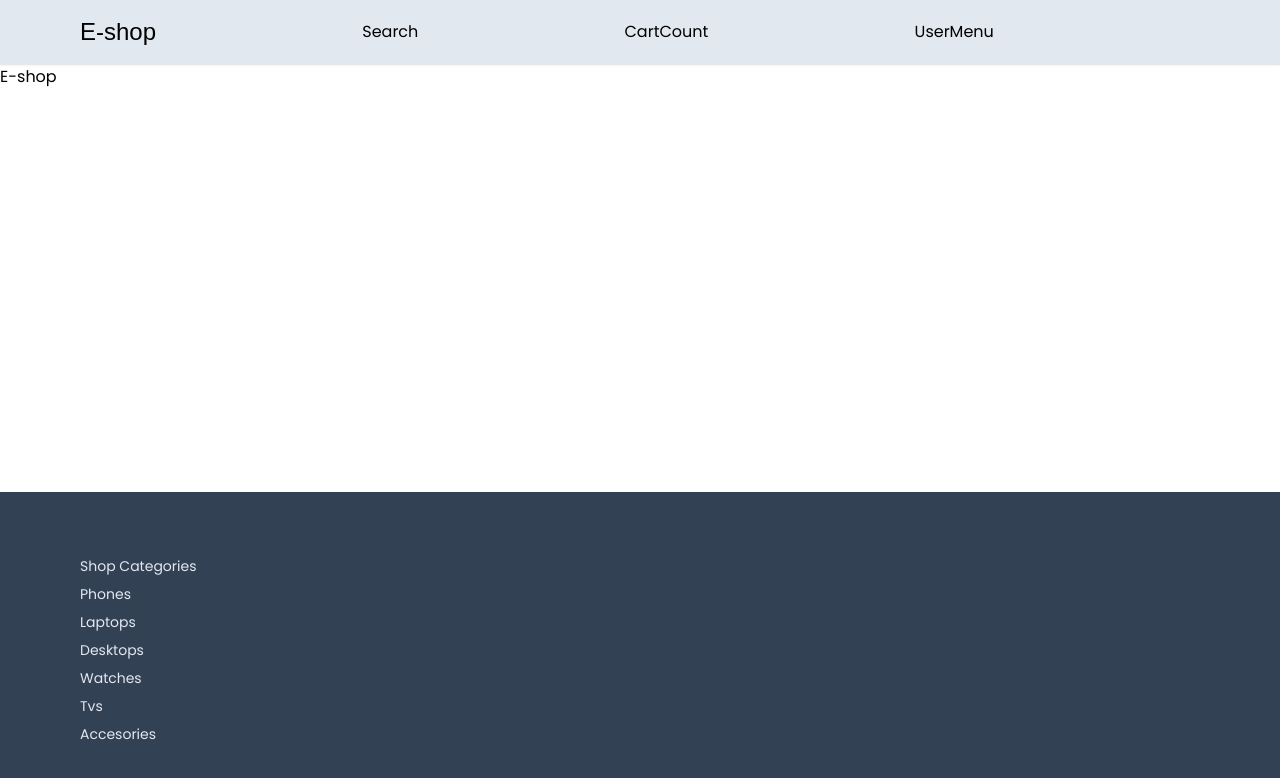
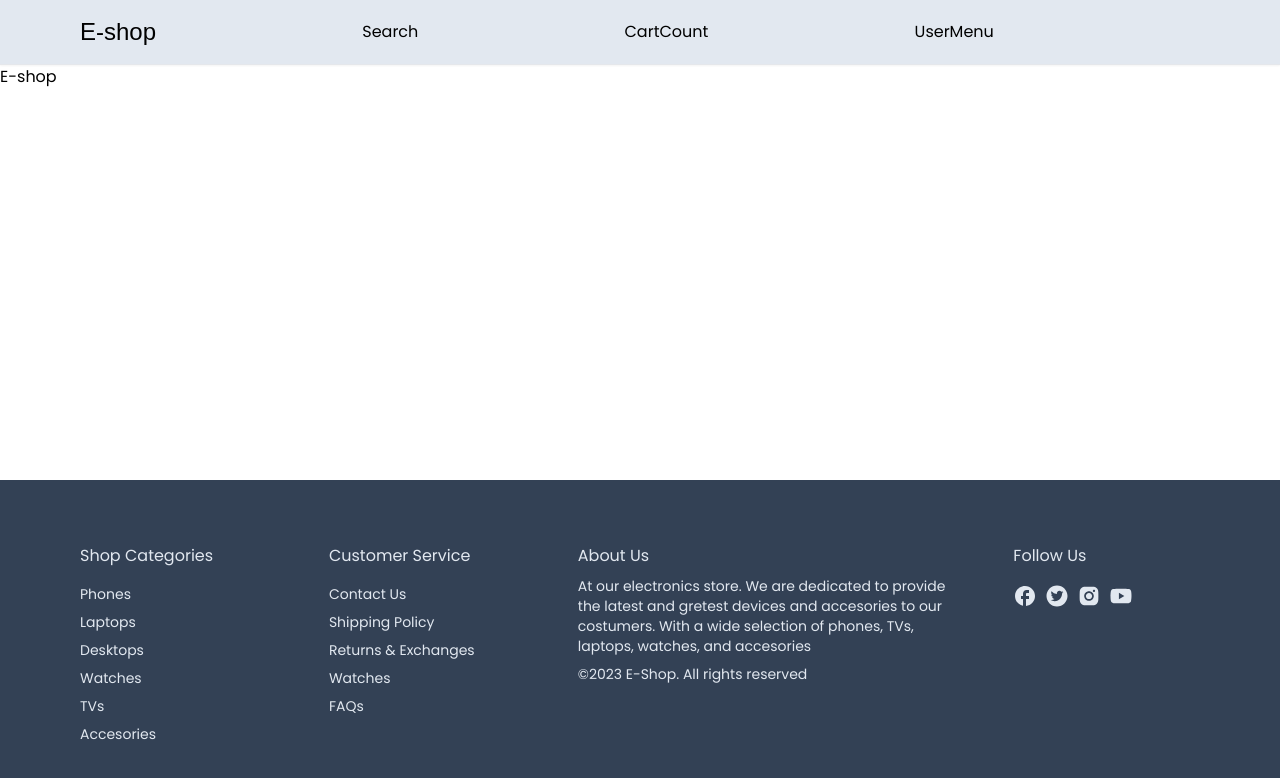
Before and after one commit to juanbosquedev/e-shopjb, a Next.js app: page / in a window 1280 px wide. Shown: the top 778 px of the page. Built offline with nearby package versions, Linux system fonts and the light colour scheme; a web font is replaced by a local one.

Commit message:
Footer fullyfil

```diff
--- a/app/component/footer/Footer.tsx
+++ b/app/component/footer/Footer.tsx
@@ -1,6 +1,12 @@
 import { Container } from "../Container";
 import { FooterList } from "./FooterList";
 import Link from "next/link";
+import { MdFacebook } from "react-icons/md";
+import {
+  AiFillTwitterCircle,
+  AiFillInstagram,
+  AiFillYoutube,
+} from "react-icons/ai";
 
 export const Footer = () => {
   return (
@@ -22,7 +28,12 @@ export const Footer = () => {
         pb-8"
         >
           <FooterList>
-            <h3>Shop Categories</h3>
+            <h3
+              className="text-base font-bolld
+            mb-2"
+            >
+              Shop Categories
+            </h3>
             <Link
               href="#"
               className="
@@ -56,7 +67,7 @@ export const Footer = () => {
               className="
           "
             >
-              Tvs
+              TVs
             </Link>
             <Link
               href="#"
@@ -66,6 +77,106 @@ export const Footer = () => {
               Accesories
             </Link>
           </FooterList>
+          <FooterList>
+            <h3
+              className="text-base font-bolld
+            mb-2"
+            >
+              Customer Service
+            </h3>
+            <Link
+              href="#"
+              className="
+          "
+            >
+              Contact Us
+            </Link>
+            <Link
+              href="#"
+              className="
+          "
+            >
+              Shipping Policy
+            </Link>
+            <Link
+              href="#"
+              className="
+          "
+            >
+              Returns & Exchanges
+            </Link>
+            <Link
+              href="#"
+              className="
+          "
+            >
+              Watches
+            </Link>
+            <Link
+              href="#"
+              className="
+          "
+            >
+              FAQs
+            </Link>
+          </FooterList>
+          <div
+            className="
+          w-full
+          md:w-1/3
+          mb-6
+          md:mb-0"
+          >
+            <h3
+              className="text-base font-bolld
+        mb-2"
+            >
+              About Us
+            </h3>
+            <p className="mb-2">
+              At our electronics store. We are dedicated to provide the latest
+              and gretest devices and accesories to our costumers. With a wide
+              selection of phones, TVs, laptops, watches, and accesories
+            </p>
+            <p>©{new Date().getFullYear()} E-Shop. All rights reserved</p>
+          </div>
+          <FooterList>
+            <h3
+              className="text-base font-bolld
+            mb-2"
+            >
+              Follow Us
+            </h3>
+            <div
+              className="
+           flex gap-2 "
+            >
+              <Link
+                href="#"
+                className="
+       "
+              >
+                <MdFacebook size={24} />
+              </Link>
+              <Link href="#" className="">
+                <AiFillTwitterCircle size={24} />
+              </Link>
+              <Link
+                href="#"
+                className="
+       "
+              >
+                <AiFillInstagram size={24} />
+              </Link>
+              <Link
+                href="#"
+                className="
+       "
+              >
+                <AiFillYoutube size={24} />
+              </Link>
+            </div>
+          </FooterList>
         </div>
       </Container>
     </footer>
```
Also changed, not shown: app/component/nav/HomeBanner.tsx (added).
